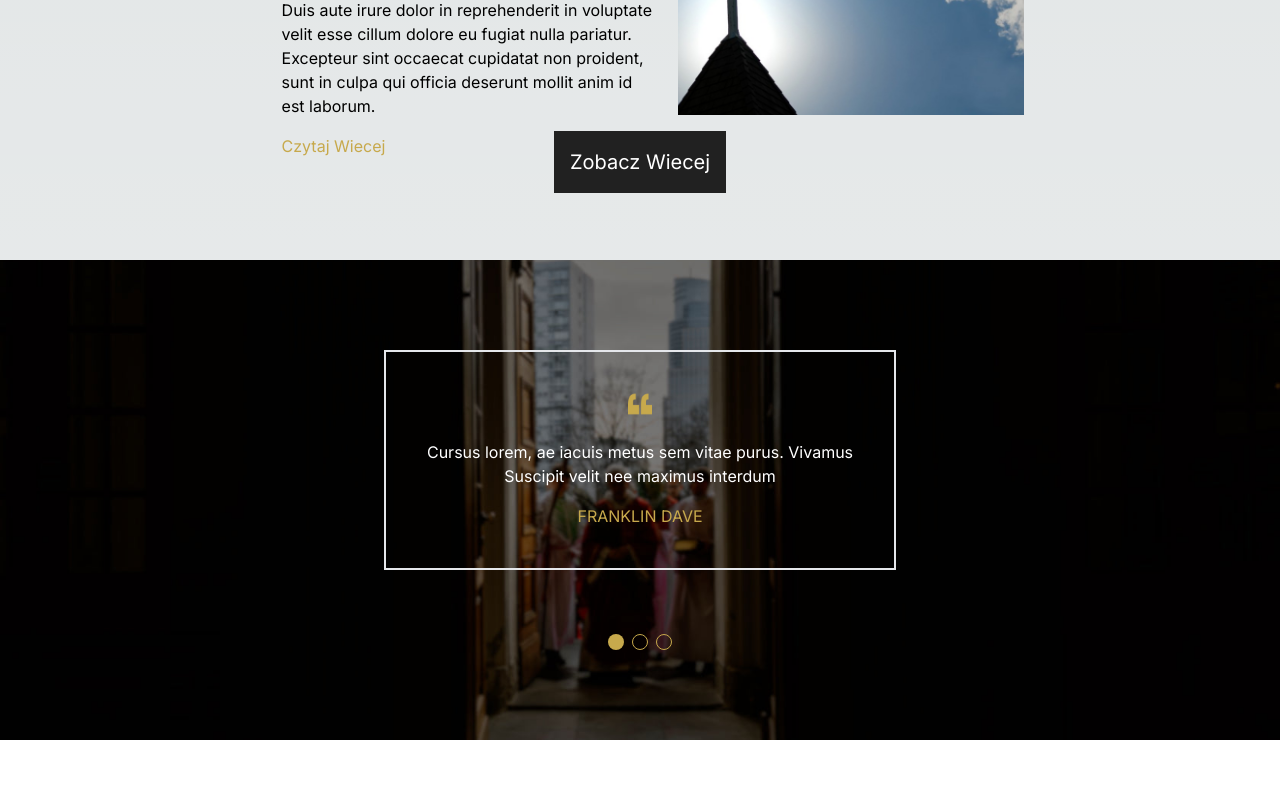
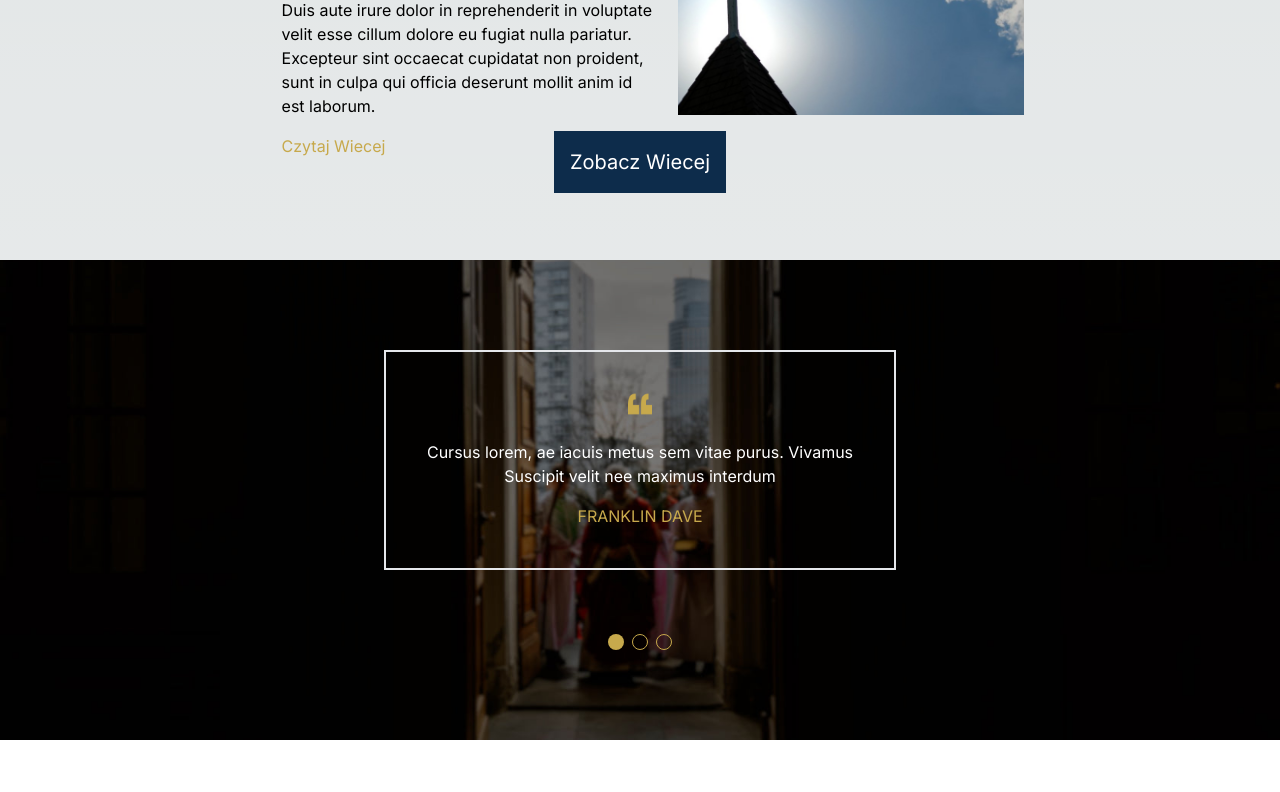
Before and after one commit to mcfilu/Parish, a Next.js app: page / in a window 1280 px wide. Shown: the part 2180-2972 px from the top of the page. Built offline with nearby package versions, Linux system fonts and the light colour scheme.

Commit message:
change of the dark color from the railwind config to navy, in order to showcase the difference in colors on all the components on the pages

```diff
--- a/tailwind.config.js
+++ b/tailwind.config.js
@@ -36,7 +36,7 @@ module.exports = {
         gold1: "#c7a94c",
         // gold2: "#d9c61c",
         gold2: "#c7a94c",
-        dark: "#212121",
+        dark: "#0D2C4B",
       },
       fontFamily: {
         poppins: ["Poppins", "sans-serif"],
```
